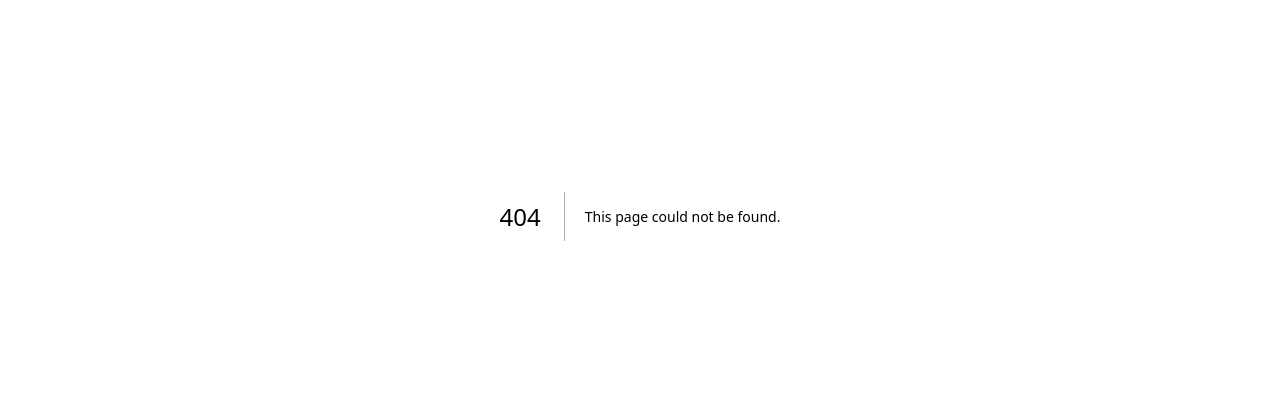
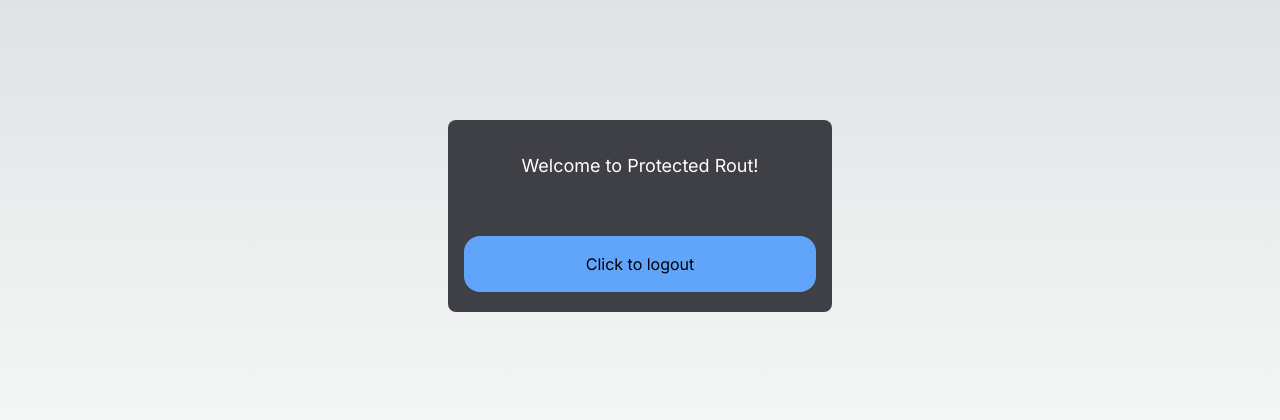
Before and after one commit to altarulas/essay-wasp, a Next.js app: page /app-screen in a window 1280 px wide. Before the commit this address had no page. Shown: the part 184-604 px from the top of the page. Built offline with nearby package versions, Linux system fonts and the light colour scheme; no server answers.

Commit message:
commit: add route protection on middleware

```diff
--- /dev/null
+++ b/app/app-screen/page.tsx
@@ -0,0 +1,5 @@
+import { AppScreenPage } from "@/src/AppScreenPage";
+
+export default function AppScreen() {
+  return <AppScreenPage />;
+}
--- a/app/auth/callback/route.ts
+++ b/app/auth/callback/route.ts
@@ -29,7 +29,7 @@ export async function GET(request: Request) {
     );
     const { error } = await supabase.auth.exchangeCodeForSession(code);
     if (!error) {
-      return NextResponse.redirect(`${origin}${next}`);
+      return NextResponse.redirect(`${origin}/app-screen`);
     }
   }
 
--- a/app/login/page.tsx
+++ b/app/login/page.tsx
@@ -1,9 +1,5 @@
-import { Login } from "@/src/components/Login";
+import { LoginPage } from "@/src/LoginPage";
 
-export default function LoginPage() {
-  return (
-    <div className="w-screen h-screen flex justify-center items-center">
-      <Login />
-    </div>
-  );
+export default function Login() {
+  return <LoginPage />;
 }
--- a/app/page.tsx
+++ b/app/page.tsx
@@ -1,5 +1,5 @@
-import { Home } from "@/src/components/Home";
+import { HomePage } from "@/src/HomePage";
 
-export default function HomePage() {
-  return <Home />;
+export default function Home() {
+  return <HomePage />;
 }
--- /dev/null
+++ b/routes.ts
@@ -0,0 +1,5 @@
+export const publicRoutes = ["/"];
+
+export const defaultLoginRoute = ["/login"];
+
+export const authRoutes = ["/app-screen"];
--- /dev/null
+++ b/src/AppScreenPage.tsx
@@ -0,0 +1,32 @@
+"use client";
+
+import { supabaseClient } from "@/utils/supabase/client";
+import { useRouter } from "next/navigation";
+
+export const AppScreenPage = () => {
+  const router = useRouter();
+  const supabase = supabaseClient();
+  const handleLogoutGoogle = async () => {
+    const { error } = await supabase.auth.signOut();
+
+    router.push("/");
+  };
+
+  /* console.log("user session: ", supabase.auth.getSession());
+  console.log("get user: ", supabase.auth.getUser()); */
+  return (
+    <div className="w-screen h-screen flex justify-center items-center">
+      <div className="w-96 h-48 flex flex-col gap-10 p-4 bg-zinc-700 rounded-lg">
+        <h1 className="text-white p-4 text-center text-lg">
+          Welcome to Protected Rout!
+        </h1>
+        <button
+          onClick={handleLogoutGoogle}
+          className="w-full p-4 rounded-2xl bg-blue-400"
+        >
+          Click to logout
+        </button>
+      </div>
+    </div>
+  );
+};
--- a/src/components/Home.tsx
+++ b/src/HomePage.tsx
@@ -1,6 +1,8 @@
+"use client";
+
 import Link from "next/link";
 
-export const Home = () => {
+export const HomePage = () => {
   return (
     <div className="w-screen h-screen flex justify-center items-center">
       <div className="w-96 h-48 flex flex-col gap-10 p-4 bg-zinc-700 rounded-lg">
--- a/src/components/Login.tsx
+++ b/src/LoginPage.tsx
@@ -2,19 +2,17 @@
 
 import { supabaseClient } from "@/utils/supabase/client";
 
-export const Login = () => {
+export const LoginPage = () => {
   const handleGoogleLogin = async () => {
     const supabase = supabaseClient();
-
-    console.log("location: ", location.origin);
 
     await supabase.auth.signInWithOAuth({
       provider: "google",
       options: {
-        queryParams: {
+        /* queryParams: {
           access_type: "offline",
           prompt: "consent",
-        },
+        }, */
         redirectTo: `${location.origin}/auth/callback`,
       },
     });
--- a/tailwind.config.ts
+++ b/tailwind.config.ts
@@ -3,6 +3,7 @@ import type { Config } from "tailwindcss";
 const config: Config = {
   content: [
     "./app/**/*.{js,ts,jsx,tsx,mdx}",
+    "./src/**/*.{js,ts,jsx,tsx,mdx}",
     "./src/pages/**/*.{js,ts,jsx,tsx,mdx}",
     "./src/components/**/*.{js,ts,jsx,tsx,mdx}",
     "./src/ui/**/*.{js,ts,jsx,tsx,mdx}",
```
Also changed, not shown: middleware.ts (+13 -2 lines).
